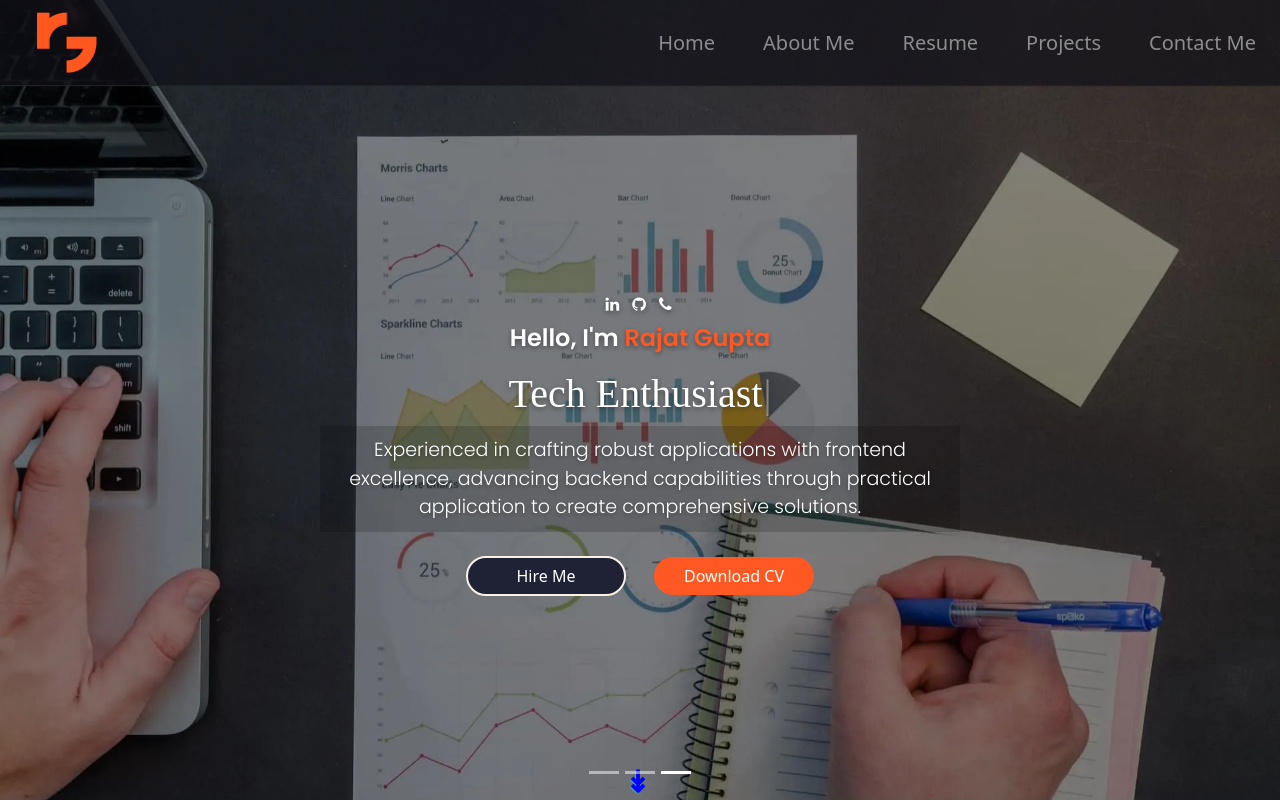
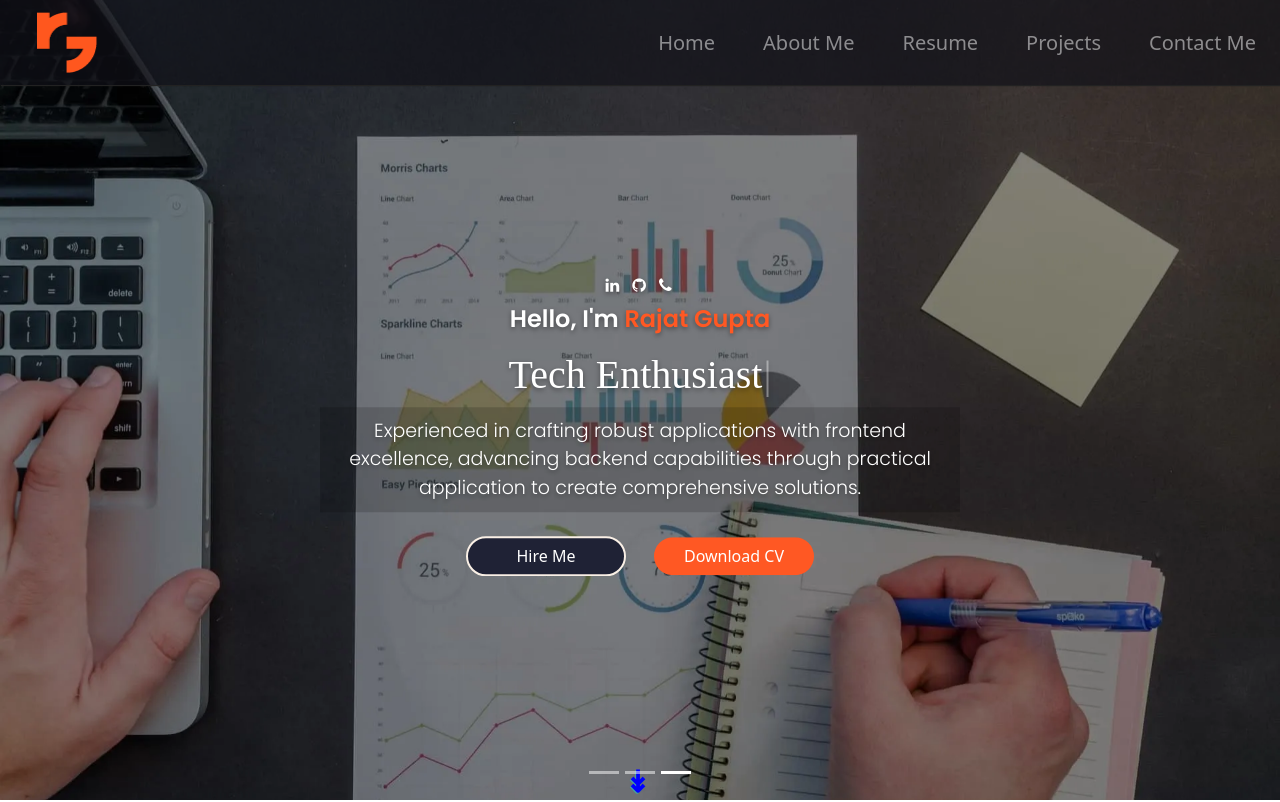
Before and after one commit to rajat6235/portfolio, a React (Create React App) app in the folder myportfolio/: page / in a window 1280 px wide. Shown: the top 802 px of the page. Built offline with nearby package versions, Linux system fonts and the light colour scheme; a web font is replaced by a local one.

Commit message:
title message centered

```diff
--- a/myportfolio/src/Container/Title_Message/TitleMessage.css
+++ b/myportfolio/src/Container/Title_Message/TitleMessage.css
@@ -1,7 +1,10 @@
 .title-message {
     position: absolute;
     width: 100%;
-    top: 18rem;
+    top: 50%; /* Position at the vertical center */
+    left: 50%; /* Position at the horizontal center */
+    transform: translate(-50%, -50%); /* Center the element */
+
     z-index: 1;
     text-align: center;
   }
```
